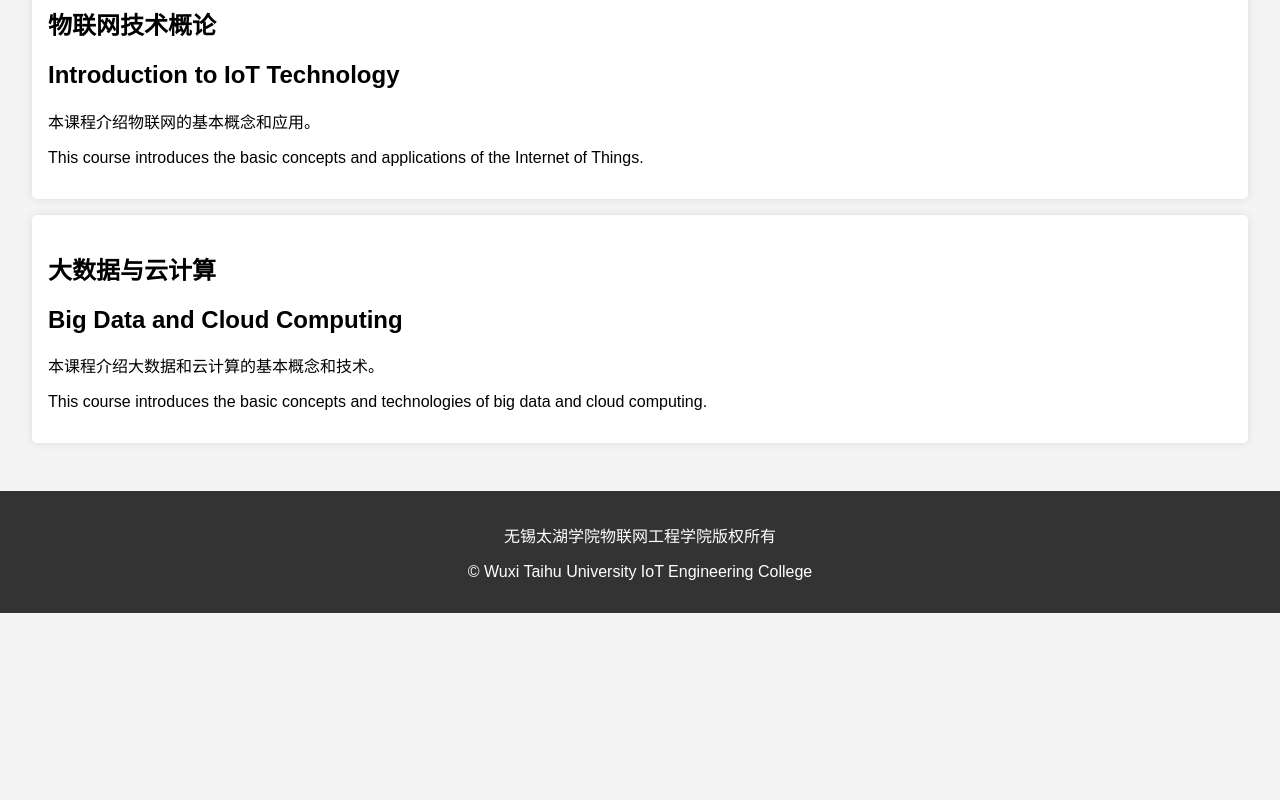
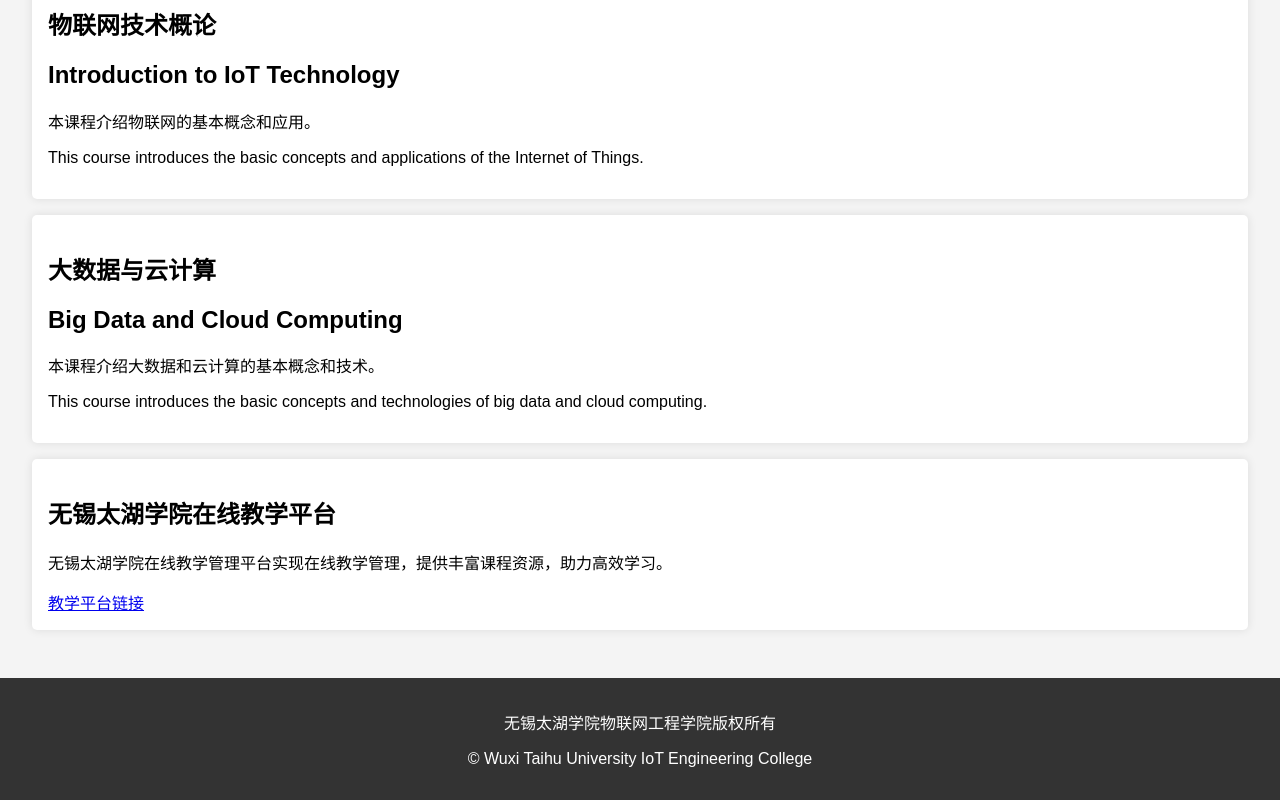
Before and after one commit to wang-wxu/wang-wxu.github.io, a plain HTML site: page index.html in a window 1280 px wide. Shown: the part 526-1326 px from the top of the page. Before the commit the page ends 1139 px from the top, so only its background shows below. Drawn offline with Linux system fonts and the light colour scheme.

Commit message:
20240913

```diff
--- a/index.html
+++ b/index.html
@@ -75,6 +75,12 @@
             <p>本课程介绍大数据和云计算的基本概念和技术。</p>
             <p>This course introduces the basic concepts and technologies of big data and cloud computing.</p>
         </div>
+        <div id="chaoxing" class="course">
+            <h2>无锡太湖学院在线教学平台</h2>
+<!--             <h2>Wuxi Taihu University Online Teaching Platform</h2> -->
+            <p>无锡太湖学院在线教学管理平台实现在线教学管理，提供丰富课程资源，助力高效学习。</p>
+            <a href="https://thxy.fanya.chaoxing.com/portal">教学平台链接</a>
+        </div>
     </div>
     <footer>
         <p>无锡太湖学院物联网工程学院版权所有</p>
```
